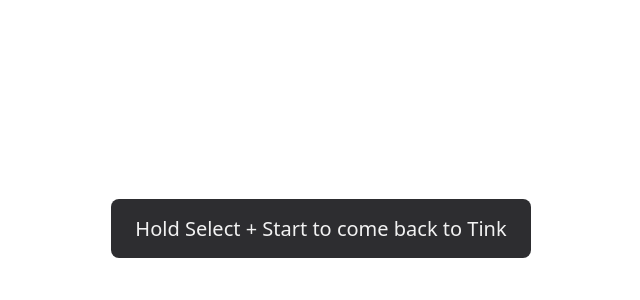
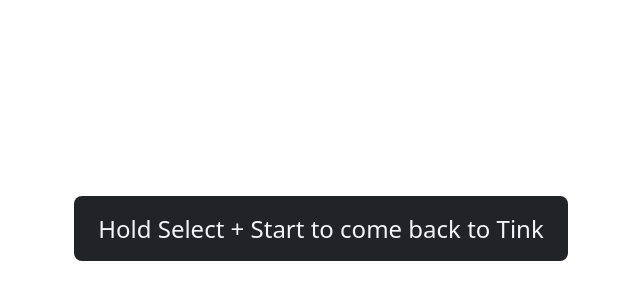
Before and after one commit to ObsidianAli/tink-emulator-frontend, an Electron app: page renderer/hint.html in a window 1280 px wide. Shown: the part 172-472 px from the top of the page, without its empty margins (319-959 px from the left). Drawn offline with Linux system fonts and the light colour scheme.

Commit message:
Add design tokens and bundle Inter

```diff
--- a/renderer/tokens.css
+++ b/renderer/tokens.css
@@ -1,19 +1,81 @@
-/* Every colour, size and spacing value the UI uses lives here. */
+/* Every colour, size, spacing and timing value the UI uses lives here. Other stylesheets use only these. */
+
+/* Inter, bundled so Tink looks the same on every PC. Licence: fonts/LICENSE.txt (SIL Open Font License). */
+@font-face {
+  font-family: 'Inter';
+  font-style: normal;
+  font-weight: 100 900;
+  src: url(fonts/inter-latin.woff2) format('woff2');
+  unicode-range: U+0000-00FF, U+0131, U+0152-0153, U+02BB-02BC, U+02C6, U+02DA, U+02DC, U+0304, U+0308, U+0329,
+    U+2000-206F, U+20AC, U+2122, U+2191, U+2193, U+2212, U+2215, U+FEFF, U+FFFD;
+}
+
+@font-face {
+  font-family: 'Inter';
+  font-style: normal;
+  font-weight: 100 900;
+  src: url(fonts/inter-latin-ext.woff2) format('woff2');
+  unicode-range: U+0100-02BA, U+02BD-02C5, U+02C7-02CC, U+02CE-02D7, U+02DD-02FF, U+0304, U+0308, U+0329, U+1D00-1DBF,
+    U+1E00-1E9F, U+1EF2-1EFF, U+2020, U+20A0-20AB, U+20AD-20C0, U+2113, U+2C60-2C7F, U+A720-A7FF;
+}
+
 :root {
-  --bg: #101114;
-  --surface: #1c1e23;
-  --highlight: rgba(255, 255, 255, 0.06);
-  --text: #f2f2f2;
-  --muted: #8b8e96;
+  /* Colour. One accent, used for focus and nothing decorative. */
+  --bg: #0f1115;
+  --surface: #1a1d23;
+  --surface-raised: #252931;
+  --line: rgba(255, 255, 255, 0.08);
+  --text: #f3f4f6;
+  --muted: #9aa0aa;
   --accent: #4da3ff;
-  --hint-bg: rgba(16, 17, 20, 0.88);
+  --on-light: #0f1115;
+  --scrim: rgba(8, 9, 12, 0.72);
+  --hint-bg: rgba(15, 17, 21, 0.92);
 
-  --text-title: 32px;
-  --text-body: 20px;
-  --text-small: 12px;
+  /* Type. One font, three sizes, two weights. */
+  --font: 'Inter', system-ui, sans-serif;
+  --text-title: 40px;
+  --text-body: 24px;
+  --text-small: 16px;
+  --line-height: 1.3;
+  --weight-regular: 400;
+  --weight-bold: 600;
 
+  /* Spacing on an 8px grid. */
   --space: 8px;
-  --cover-width: calc(var(--space) * 8);
+  --space-2: calc(var(--space) * 2);
+  --space-3: calc(var(--space) * 3);
+  --space-4: calc(var(--space) * 4);
+  --space-6: calc(var(--space) * 6);
+  --space-8: calc(var(--space) * 8);
+
+  /* Shapes. */
+  --radius: var(--space);
+  --radius-large: var(--space-2);
+  --radius-round: 999px;
+  --line-width: 1px;
+
+  /* Focus: the same ring on everything a controller can land on. */
+  --focus-width: calc(var(--space) / 2);
+  --focus-offset: calc(var(--space) / 2);
+  --focus-ring: var(--focus-width) solid var(--accent);
+
+  /* Motion: always ease-out, never bouncy. UI 150–300ms, Case animations 400–600ms. */
+  --ease-out: cubic-bezier(0.2, 0, 0, 1);
+  --duration-fast: 150ms;
+  --duration-ui: 250ms;
+  --duration-case: 500ms;
+  --duration-case-slow: 600ms;
+
+  /* Sizes of recurring things. */
+  --cover-width: var(--space-8);
   --cover-height: calc(var(--space) * 12);
-  --focus-bar: calc(var(--space) / 2);
+  --glyph-size: var(--space-4);
+  --dialog-width: calc(var(--space) * 70);
+  --hints-height: calc(var(--space) * 10);
+  --button-min-width: calc(var(--space) * 20);
+
+  /* Layers. */
+  --layer-dialog: 10;
+  --layer-hints: 20;
 }
```
Also changed, not shown: renderer/fonts/LICENSE.txt (added), renderer/fonts/inter-latin-ext.woff2 (added), renderer/fonts/inter-latin.woff2 (added).
